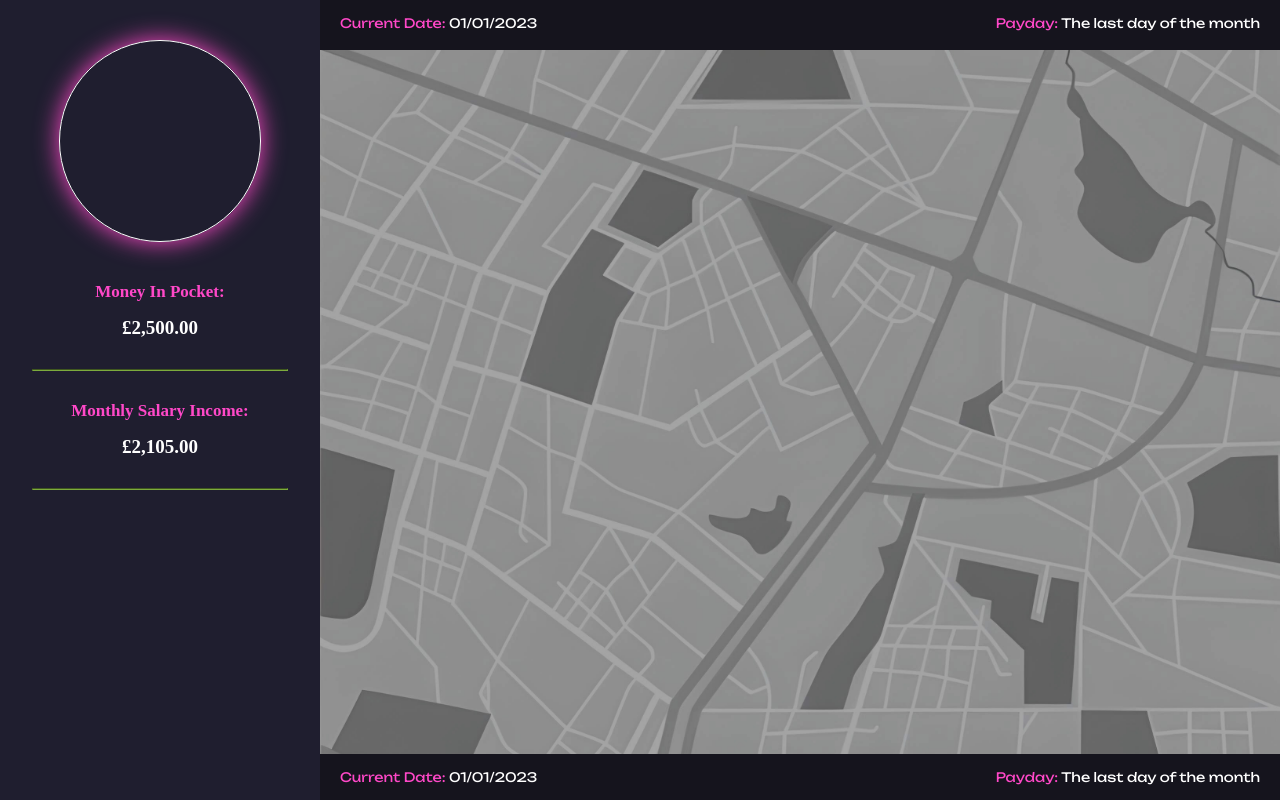
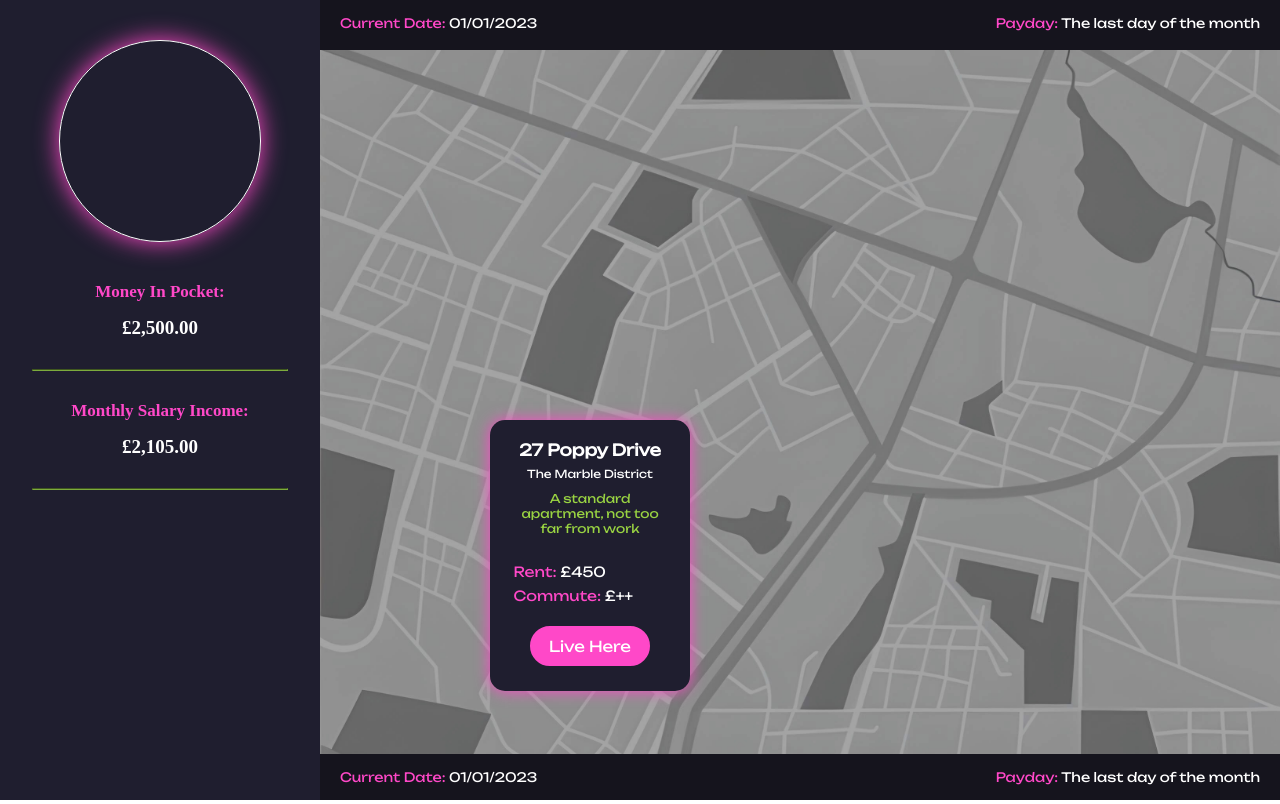
Before and after one commit to lucyscanlon/FinanceGame, a Vue app: page / in a window 1280 px wide. Built offline with nearby package versions, Linux system fonts and the light colour scheme; a web font is replaced by a local one.

Commit message:
added living options display component which can be reused for all living display options due to the use of props

```diff
--- /dev/null
+++ b/src/components/MainGame/LivingOptionsDisplay.vue
@@ -0,0 +1,55 @@
+<!-- Template for the living options display
+
+-->
+
+
+<template>
+    <div class="map-location-wrapper poppy27">
+                <div class="map-location-content-wrapper">
+                    <h4>{{streetAddress}}</h4>
+                    <p>{{districtDesc}}</p>
+                    <p class="map-location-description">{{homeDesc}}</p>
+                    <div class="map-location-rent-wrapper">
+                        <div class="map-location-rent-label-wrapper">
+                            <p>Rent: <span class="colour-white">£{{rent}}</span></p>
+                            <p>Commute: <span class="colour-white">£{{ commuteDisplay(commute) }}</span></p>
+                        </div>
+                    </div>
+                    <button class="map-location-livehere-button">
+                        <p>Live Here</p>
+                    </button>
+                </div>
+            </div>
+
+
+
+</template>
+
+<script>
+
+export default {
+    name: 'LivingOptionsDisplay',
+    props: {
+        streetAddress: String,
+        districtDesc: String,
+        homeDesc: String,
+        rent: Number,
+        commute: Number,
+    }, methods: {
+        commuteDisplay(c) {
+
+            let commuteStat;
+
+            if (c === 0) {
+                commuteStat = '0'
+            } else if (c === 1) {
+                commuteStat = '+'
+            } else {
+                commuteStat = '++'
+            }
+            return commuteStat;
+        }
+    }
+}
+
+</script>
--- a/src/components/MainGame/MainGame.vue
+++ b/src/components/MainGame/MainGame.vue
@@ -8,21 +8,21 @@ Elements that will be inside this container include:
 
 <template>
     <div class="maingame-wrapper">
-        <div className="gameplay-topbanner-wrapper">
-               <div className="current-date-wrapper">
-                        <p>Current Date: <span className="colour-white">01/01/2023</span></p>
+        <div class="gameplay-topbanner-wrapper">
+               <div class="current-date-wrapper">
+                        <p>Current Date: <span class="colour-white">01/01/2023</span></p>
                     </div>
-                    <div className="payday-date-wrapper">
-                        <p>Payday: <span className="colour-white">The last day of the month</span></p>
+                    <div class="payday-date-wrapper">
+                        <p>Payday: <span class="colour-white">The last day of the month</span></p>
                     </div>
             </div>
         <MapDisplay></MapDisplay>
-        <div className="gameplay-topbanner-wrapper">
-               <div className="current-date-wrapper">
-                        <p>Current Date: <span className="colour-white">01/01/2023</span></p>
+        <div class="gameplay-topbanner-wrapper">
+               <div class="current-date-wrapper">
+                        <p>Current Date: <span class="colour-white">01/01/2023</span></p>
                     </div>
-                    <div className="payday-date-wrapper">
-                        <p>Payday: <span className="colour-white">The last day of the month</span></p>
+                    <div class="payday-date-wrapper">
+                        <p>Payday: <span class="colour-white">The last day of the month</span></p>
                     </div>
             </div>
 
--- a/src/components/MainGame/MapLayout.vue
+++ b/src/components/MainGame/MapLayout.vue
@@ -7,16 +7,21 @@ Components that will be inside this container include:
 
 
 <template>
-    <div className="map-display-wrapper">
-
+    <div class="map-display-wrapper">
+        <LivingOptionsDisplay streetAddress="27 Poppy Drive" districtDesc="The Marble District" homeDesc="A standard apartment, not too far from work" rent=450 commute=1></LivingOptionsDisplay>
 
     </div>
 </template>
 
 <script>
 
+import LivingOptionsDisplay from './LivingOptionsDisplay.vue';
+
 export default {
     name: 'MapDisplay',
+    components: {
+        LivingOptionsDisplay,
+    }
 }
 
 </script>
--- a/src/styles/style.css
+++ b/src/styles/style.css
@@ -174,3 +174,128 @@ body {
     background-size: 100%;
     overflow: hidden;
 }
+
+
+/* living options display */
+
+.map-location-wrapper {
+    /*top: 200px;
+    left: 300px;*/
+    height: auto;
+    width: 200px;
+    background-color: #1F1E2F;
+    border-radius: 15px;
+    -webkit-box-shadow: 0px 0px 15px 0px rgba(255,72,200,1);
+    -moz-box-shadow: 0px 0px 15px 0px rgba(255,72,200,1);
+    box-shadow: 0px 0px 15px 0px rgba(255,72,200,1);
+    transition-duration: 0.5s;
+  }
+
+  .map-location-wrapper:hover {
+    -webkit-box-shadow: 0px 0px 21px 5px rgba(153,211,66,1);
+    -moz-box-shadow: 0px 0px 21px 5px rgba(153,211,66,1);
+    box-shadow: 0px 0px 21px 5px rgba(153,211,66,1);
+    transition-duration: 0.5s;
+  }
+
+  .map-location-content-wrapper {
+    width: 85%;
+    margin: 0 auto;
+    padding-top: 20px;
+    padding-bottom: 20px;
+    text-align: center;
+  }
+
+  .map-location-content-wrapper {
+    font-family: unbounded-reg;
+  }
+
+  .map-location-content-wrapper h4 {
+    text-align: center;
+    color: white;
+    font-size: 16px;
+  }
+
+  .map-location-content-wrapper p {
+    text-align: center;
+    color: white;
+    font-size: 11px;
+    padding-top: 7px;
+  }
+
+  .map-location-content-wrapper .map-location-description {
+    color: #99D342;
+    font-size: 12px;
+    padding-left: 10px;
+    padding-right: 10px;
+    padding-top: 10px;
+  }
+
+  .map-location-rent-wrapper {
+    width: 90%;
+    margin: 0 auto;
+    height: 70px;
+    color: #FF48C8;
+    padding-top: 20px;
+    text-align: left;
+
+  }
+
+  .map-location-rent-wrapper p {
+    color: #FF48C8;
+    font-size: 14px;
+    text-align: left;
+  }
+
+  .colour-white {
+    color: white;
+  }
+
+ .map-location-content-wrapper button {
+    width: 120px;
+    height: 40px;
+    border-radius: 50px;
+    background-color: #FF48C8;
+    border: 2px solid #FF48C8;
+    font-family: unbounded-reg;
+    margin-bottom: 5px;
+    transition-duration: 0.5s;
+ }
+
+ .map-location-content-wrapper button p {
+    font-size: 15px;
+    padding-bottom: 6px;
+ }
+
+ .map-location-content-wrapper button:hover {
+    border: 2px solid white;
+    background-color: #1F1E2F;
+    transition-duration: 0.5s;
+    cursor: pointer;
+ }
+
+
+
+  .poppy27 {
+    position: absolute;
+    top: 420px;
+    left: 490px;
+  }
+
+  .rodeo19 {
+    position: absolute;
+    left: 600px;
+    top: 300px;
+  }
+
+  .coronationE1 {
+    position: absolute;
+    top: -60px;
+    left: 200px;
+  }
+
+  .dandsdrive32 {
+    position: absolute;
+    top: -60px;
+    left: 650px;
+  }
```
